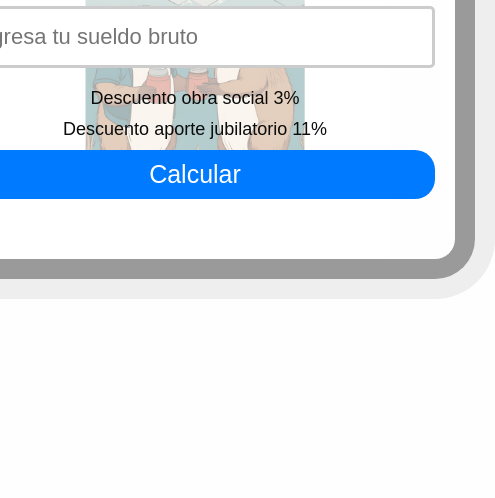
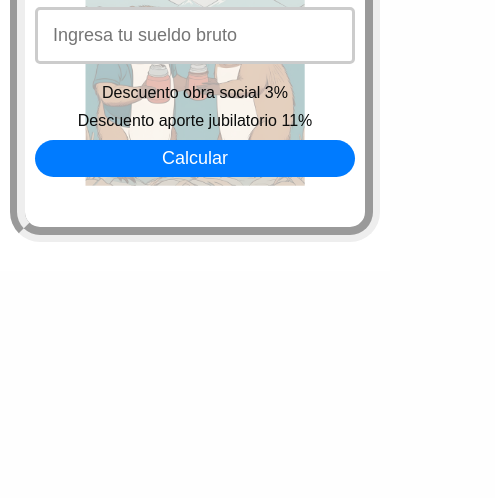
Before and after one commit to zotel1/calculadora-ingresos, a plain HTML site: page index.html in a window 390 px wide. Shown: the part 346-844 px from the top of the page, 495 px wide, since content can reach past the window. Drawn offline with Linux system fonts and the light colour scheme.

Commit message:
agregando @media

```diff
--- a/css/style.css
+++ b/css/style.css
@@ -77,3 +77,60 @@ button:hover {
     margin-top: 20px;
     font-size: 25px;
 }
+
+@media (max-width: 768px) {
+    .container {
+        width: 90%;
+        padding: 15px;
+        border-width: 20px;
+    }
+
+    input[type="number"] {
+        width: 100%;
+        font-size: 20px;
+    }
+
+    button {
+        font-size: 20px;
+        padding: 10px;
+    }
+
+    .result {
+        font-size: 20px;
+    }
+}
+
+@media (max-width: 480px) {
+    body {
+        padding: 10px;
+    }
+
+    .container {
+        width: 100%;
+        padding: 10px;
+        border-width: 15px;
+        border-radius: 30px;
+    }
+
+    input[type="number"] {
+        font-size: 18px;
+    }
+
+    button {
+        font-size: 18px;
+        padding: 8px;
+    }
+
+    .result {
+        font-size: 18px;
+    }
+
+    label {
+        font-size: 16px;
+    }
+
+    h1 {
+        font-size: 24px;
+        margin-bottom: 15px;
+    }
+}
```
